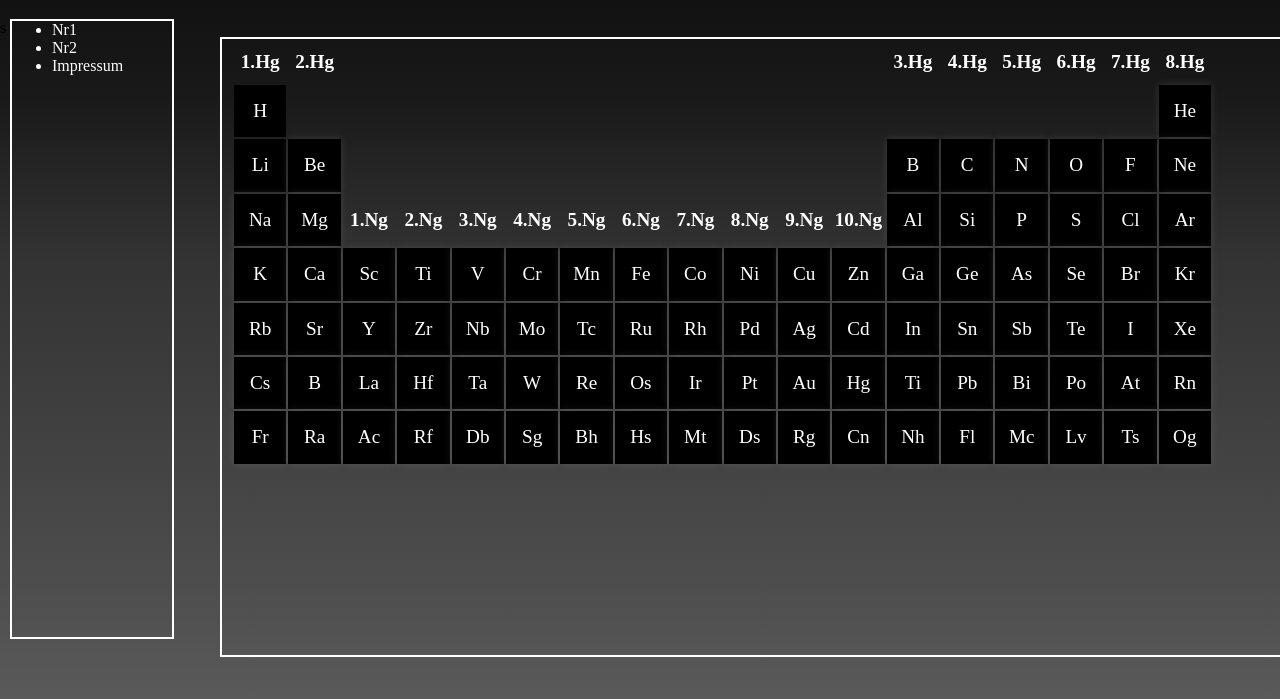
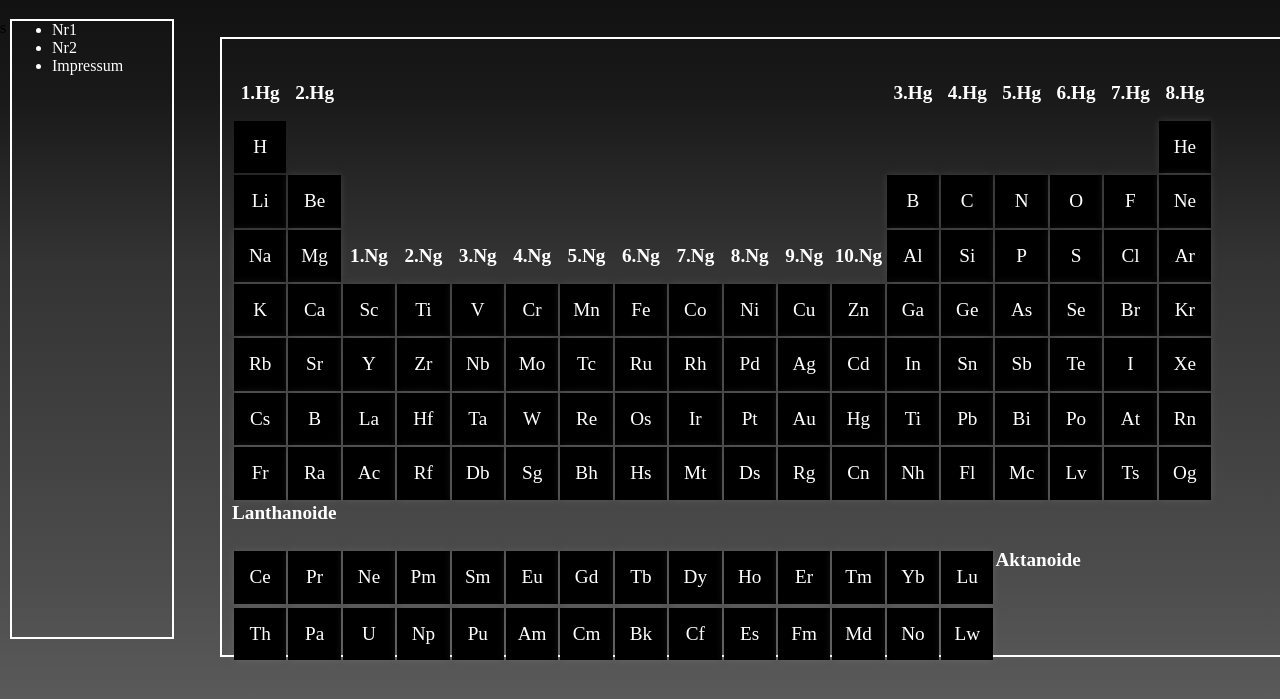
Before and after one commit to Taddl2101/erstmal-testen, a plain HTML site: page html/index.html in a window 1280 px wide. Shown: the part 61-760 px from the top of the page. Drawn offline with Linux system fonts and the light colour scheme.

Commit message:
Scheiß extra Elemente

```diff
--- a/css/main.css
+++ b/css/main.css
@@ -43,8 +43,8 @@ table {
   float: left;
 }
 .tr {
-  width: 50px;
-  height: 5vh;
+  width: 6.3vh;
+  height: 6.3vh;
 }
 .element {
   background-color: black;
@@ -69,6 +69,7 @@ table {
   transition: transform 0.13s ease-in-out, box-shadow 0.3s ease-in-out;
   float: left;
   margin-right: 1px;
+  margin-bottom: 1px;
 }
 .non-elemnts {
   position: relative;
@@ -89,21 +90,21 @@ table {
 h3 {
   position: relative;
   width: 10vh;
-  height: 5vh;
+  height: 3vh;
   left: 3vh;
   top: 1vh;
   color: white;
   font-size: 1.2em;
 }
-.La3 {
-}
-.Ak3 {
-  display: block;
-}
 h3:hover {
   cursor: default;
 }
-.PlatzLa {
+h4{
+  color: white;
+  text-align: left;
+  font-size: 1.2em;
+  font-weight: bold;
+
 }
 .edelgaseBtn {
   color: white;
@@ -112,6 +113,7 @@ h3:hover {
   height: 5vh;
   width: 15vh;
 }
+
 .edelgaseBtn:hover {
   background-color: hsl(0, 0%, 5%);
 }
--- a/html/index.html
+++ b/html/index.html
@@ -4,7 +4,8 @@
     <meta charset="UTF-8" />
     <meta name="viewport" content="width=device-width, initial-scale=1.0" />
     <title>PSE</title>
-    <link rel="stylesheet" href="../css/main.css" />
+    <link rel="stylesheet" href="../css/main.css" type="text/css"/>
+    <link rel="stylesheet" href="../css/maincontent.css" type="text/css">
   </head>
   <body>
     <div class="banner">
@@ -183,39 +184,47 @@ s
             <td class="element">Ts</td>
             <td class="element">Og</td>
           </tr>
-          <!--
-        <h3 class="La3">Lanthanoide</h3>
-        <div class="elementx">Ce</div>
-        <div class="elementx">Pr</div>
-        <div class="elementx">Ne</div>
-        <div class="elementx">Pm</div>
-        <div class="elementx">Sm</div>
-        <div class="elementx">Eu</div>
-        <div class="elementx">Gd</div>
-        <div class="elementx">Tb</div>
-        <div class="elementx">Dy</div>
-        <div class="elementx">Ho</div>
-        <div class="elementx">Er</div>
-        <div class="elementx">Tm</div>
-        <div class="elementx">Yb</div>
-        <div class="elementx">Lu</div>
-        <h3 class="Ak3">Aktanoide</h3>
-        <div class="elementx">Th</div>
-        <div class="elementx">Pa</div>
-        <div class="elementx">U</div>
-        <div class="elementx">Np</div>
-        <div class="elementx">Pu</div>
-        <div class="elementx">Am</div>
-        <div class="elementx">Cm</div>
-        <div class="elementx">Bk</div>
-        <div class="elementx">Cf</div>
-        <div class="elementx">Es</div>
-        <div class="elementx">Fm</div>
-        <div class="elementx">Md</div>
-        <div class="elementx">No</div>
-        <div class="elementx">Lw</div>
+        </table>
+        <h4>Lanthanoide</h4>
+        <table>
+
+        <tr>
+        <td class="element">Ce</td>
+        <td class="element">Pr</td>
+        <td class="element">Ne</td>
+        <td class="element">Pm</td>
+        <td class="element">Sm</td>
+        <td class="element">Eu</td>
+        <td class="element">Gd</td>
+        <td class="element">Tb</td>
+        <td class="element">Dy</td>
+        <td class="element">Ho</td>
+        <td class="element">Er</td>
+        <td class="element">Tm</td>
+        <td class="element">Yb</td>
+        <td class="element">Lu</td>
+      </tr>
+      </table>
+      <h4>Aktanoide</h4>
+      <table>
+      <tr>
+        <td class="element">Th</td>
+        <td class="element">Pa</td>
+        <td class="element">U</td>
+        <td class="element">Np</td>
+        <td class="element">Pu</td>
+        <td class="element">Am</td>
+        <td class="element">Cm</td>
+        <td class="element">Bk</td>
+        <td class="element">Cf</td>
+        <td class="element">Es</td>
+        <td class="element">Fm</td>
+        <td class="element">Md</td>
+        <td class="element">No</td>
+        <td class="element">Lw</td>
+      </tr>
+      </table>
       </div>
-      -->
     </div>
   </body>
 </html>
```
Also changed, not shown: css/maincontent.css (added).
